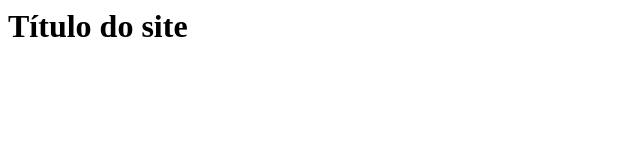
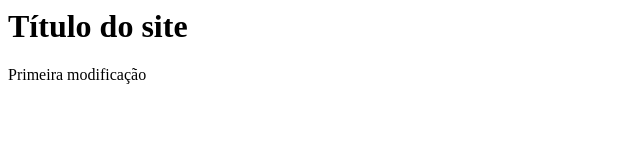
Before and after one commit to cmilanelo/curso-git, a plain HTML site: page index.html in a window 1280 px wide. Shown: the whole page, without its empty margins (0-640 px from the left). Drawn offline with Linux system fonts and the light colour scheme.

Commit message:
Inserção de parágrafo

```diff
--- a/index.html
+++ b/index.html
@@ -3,5 +3,6 @@
     </head>
     <body>
         <h1>Título do site</h1>
+        <p>Primeira modificação</p>
     </body>
 </html>
```
